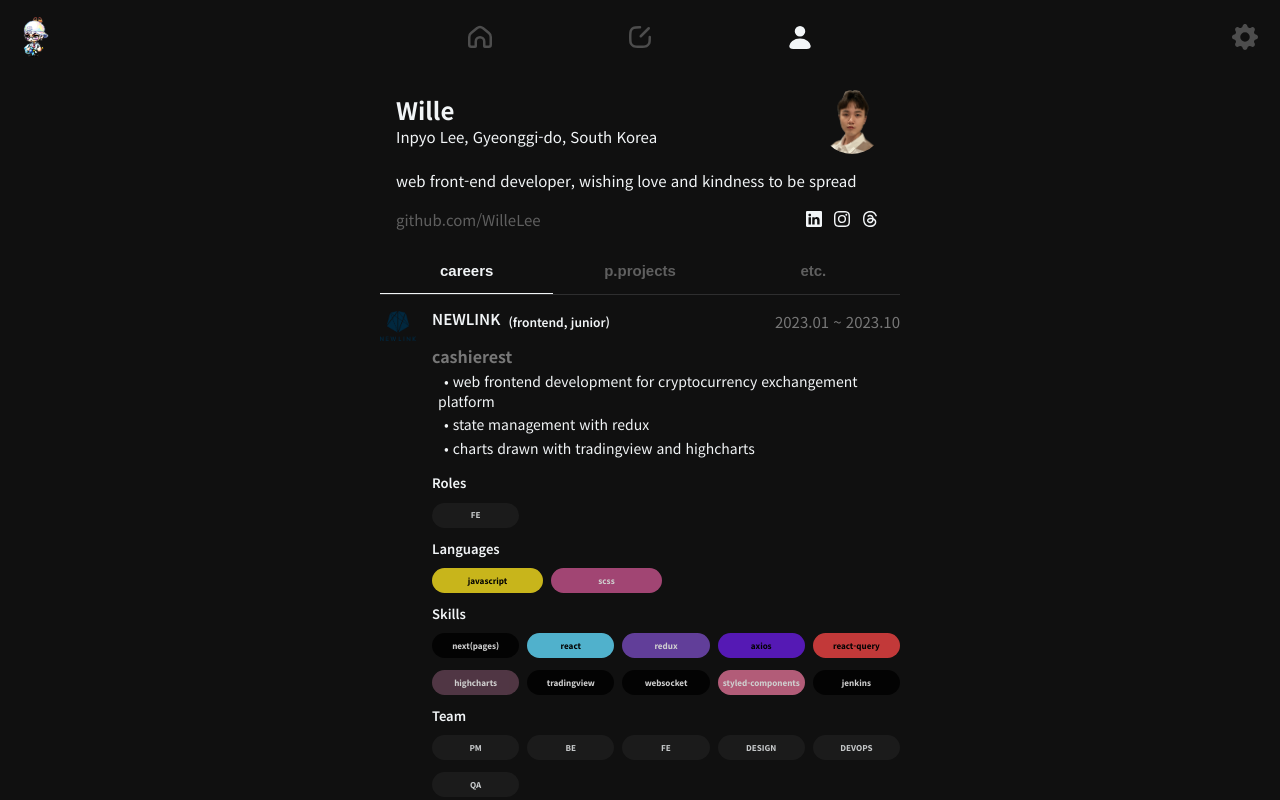
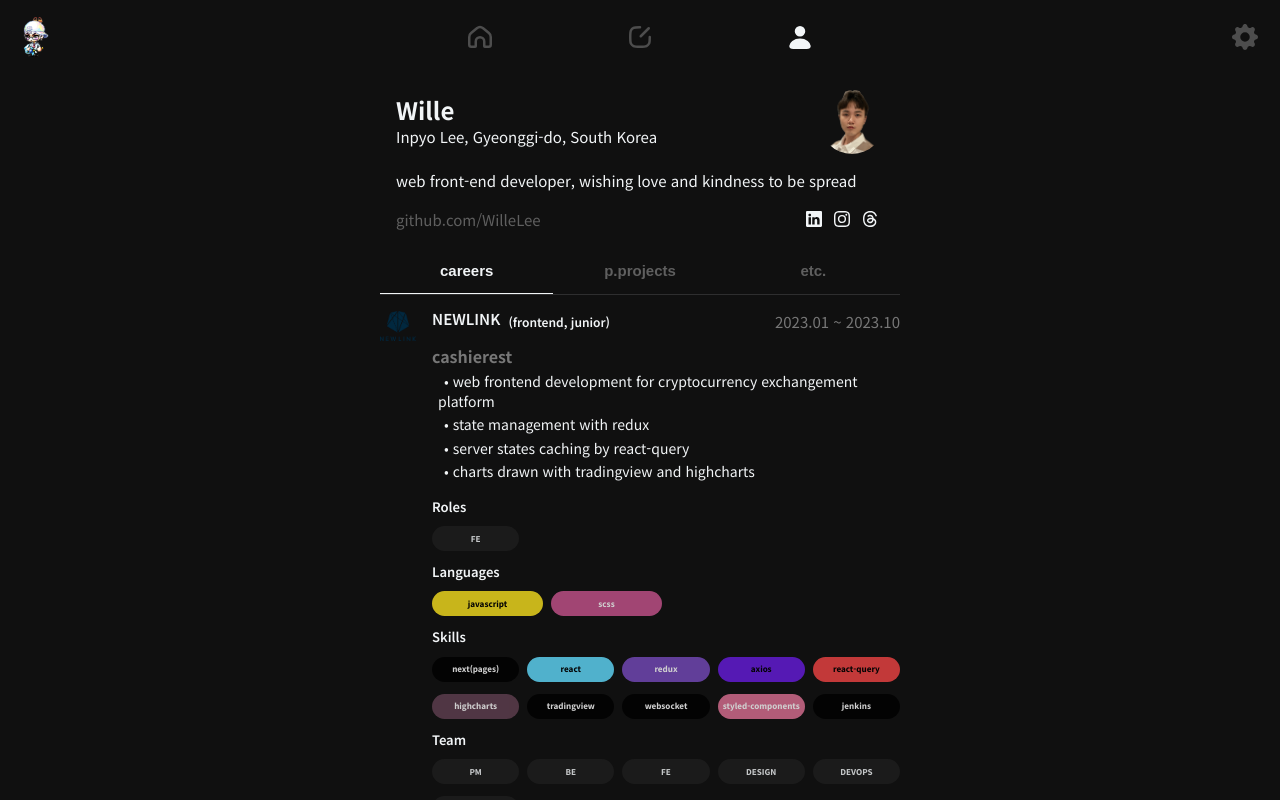
Before and after one commit to WilleLee/wille_logs, a Next.js app: page /wille in a window 1280 px wide. Shown: the top 800 px of the page. Built offline with nearby package versions, Linux system fonts and the light colour scheme; no server answers.

Commit message:
[ADD] projects, careers description

```diff
--- a/app/libs/careers.ts
+++ b/app/libs/careers.ts
@@ -125,11 +125,13 @@
           en: [
             "web frontend development for cryptocurrency exchangement platform",
             "state management with redux",
+            "server states caching by react-query",
             "charts drawn with tradingview and highcharts",
           ],
           ko: [
             "암호화폐 거래소 플랫폼의 웹 프론트엔드 개발",
             "리덕스를 이용한 상태 관리",
+            "react-query를 이용한 서버 상태 캐싱",
             "tradingview와 highcharts를 이용한 차트 생성",
           ],
         },
--- a/app/libs/projects.ts
+++ b/app/libs/projects.ts
@@ -84,10 +84,14 @@
       en: [
         "a blog web app to save daily book notes",
         "full stack application with next.js and mongodb",
+        "supports PWA, responsive design, and web accessibility",
+        "supports Ko/En and light/dark mode by recoil states",
       ],
       ko: [
         "감명 받은 책 내용을 저장하는 블로그 웹앱",
         "넥스트와 몽고DB를 사용한 풀스택 어플리케이션",
+        "PWA, 반응형 디자인, 웹 접근성 지원",
+        "recoil 상태에 의한 한/영 및 라이트/다크 모드 전환 지원",
       ],
     },
   },
@@ -137,15 +141,16 @@
         color: stacks.styledComponents.color,
       },
     ],
-    //techStack: ["javascript", "react", "zustand", "styled-components"],
     descriptions: {
       en: [
         "a wep page to provide useful information and tools for the game rise of kingdoms",
         "participated in the front-end development using react",
+        "global state management by zustand and styles with styled-components",
       ],
       ko: [
         "모바일게임 라이즈 오브 킹덤즈를 위한 유용한 정보 및 도구를 제공하는 웹페이지",
         "리액트를 사용한 프론트엔드 개발 참여",
+        "zustand에 의한 전역 상태 관리와 styled-components에 의한 스타일 작성 및 핸들링",
       ],
     },
   },
```
